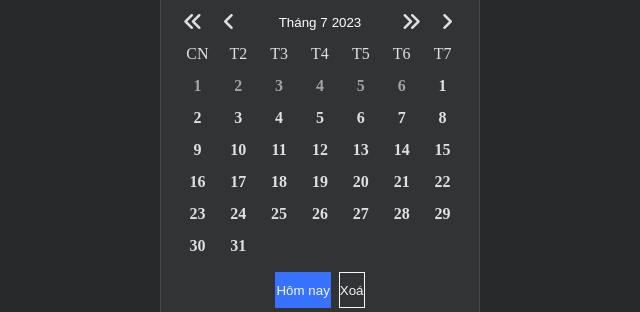
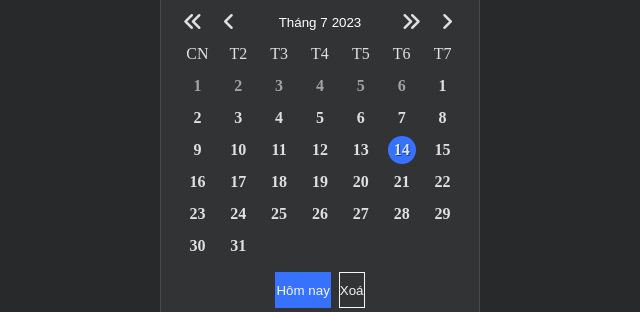
Before and after one commit to HungNguyen12184/web, a plain HTML site: page LPR.html in a window 1280 px wide. Shown: the part 403-715 px from the top of the page, 570-1210 px from the left. Drawn offline with Linux system fonts and the light colour scheme.

Commit message:
14/07
calender

```diff
--- a/leftmenu.js
+++ b/leftmenu.js
@@ -140,6 +140,7 @@ function loadmain() {
 window.oninput = function () {
   searchLabel();
 };
+
 function searchLabel() {
   var inputsearch = document.getElementById("search");
   inputsearch.addEventListener("input", function () {
@@ -177,32 +178,36 @@ function getDaysInMonth() {
   var lastdayofMonth = new Date(currentYear, currentMonth + 1, 0).getDate();
   return lastdayofMonth;
 }
-// lấy ngày bắt đầu của tháng
+//lấy ngày bắt đầu của tháng
 function getStartDayInMonth() {
   var startday = new Date(currentYear, currentMonth, 1).getDay();
   return startday;
 }
 
+
+
 function activeCurrentDay(day) {
   var day1 = new Date().toDateString();
   var day2 = new Date(currentYear, currentMonth, day).toDateString();
-  return day1 == day2 ? "active" : "";
+  return day1 == day2 ? "current-value" : "";
 }
 
 function renderDate() {
   var dateCL = document.querySelector("tbody");
   var daysInMonth = getDaysInMonth();
   var startDay = getStartDayInMonth();
+  // var daysFirstDate = getFirstDayMonth();
   dateCL.innerHTML = '';
 
   for (var i = 0; i < startDay; i++) {
+    var tr = document.createElement("tr");
+    var td = document.createElement("td");
+    td.className = "prev-month";
     if (i === 0 || i % 7 === 0)
     {
-     var row = document.createElement("tr");
-     dateCL.appendChild(row);
+      tr.appendChild(td);
+      dateCL.appendChild(tr);
     }
-    var td = document.createElement("td");
-    td.className = "prev-month";
     var div = document.createElement("div");
     div.className = "day-content";
     div.textContent = i + 1;
@@ -213,17 +218,20 @@ function renderDate() {
   for (var i = 0; i < daysInMonth; i++) {
     var td = document.createElement("td");
     var div = document.createElement("div");
-   div.classList.add("day-content");
+    div.className ="day-content";
     div.textContent = i + 1;
     td.appendChild(div);
     dateCL.appendChild(td);
     if (i === 0 || i % 7 === 0)
     {
-    var row = document.createElement("tr");
-    dateCL.appendChild(row);
+      var tr = document.createElement("tr");
+      dateCL.appendChild(tr);
+    }
+    if (activeCurrentDay(i + 1))
+    {
+      td.className += ("current-value");
     }
   }
-
 }
 
 
--- a/lpr.css
+++ b/lpr.css
@@ -1016,3 +1016,10 @@ table {
   align-items: center;
   margin: auto;
 }
+
+.m-calender .current-value .day-content {
+  background-color: rgb(55, 114, 255);
+  color: rgba(255,255,255,0.85);
+  text-shadow: 1px 1px 0 rgba(0, 0, 0, 0.5);
+  font-weight: bold;
+}
```
Also changed, not shown: LPR.html (renamed from LRD.html). Lines whose indentation alone changed are shown as unchanged.
